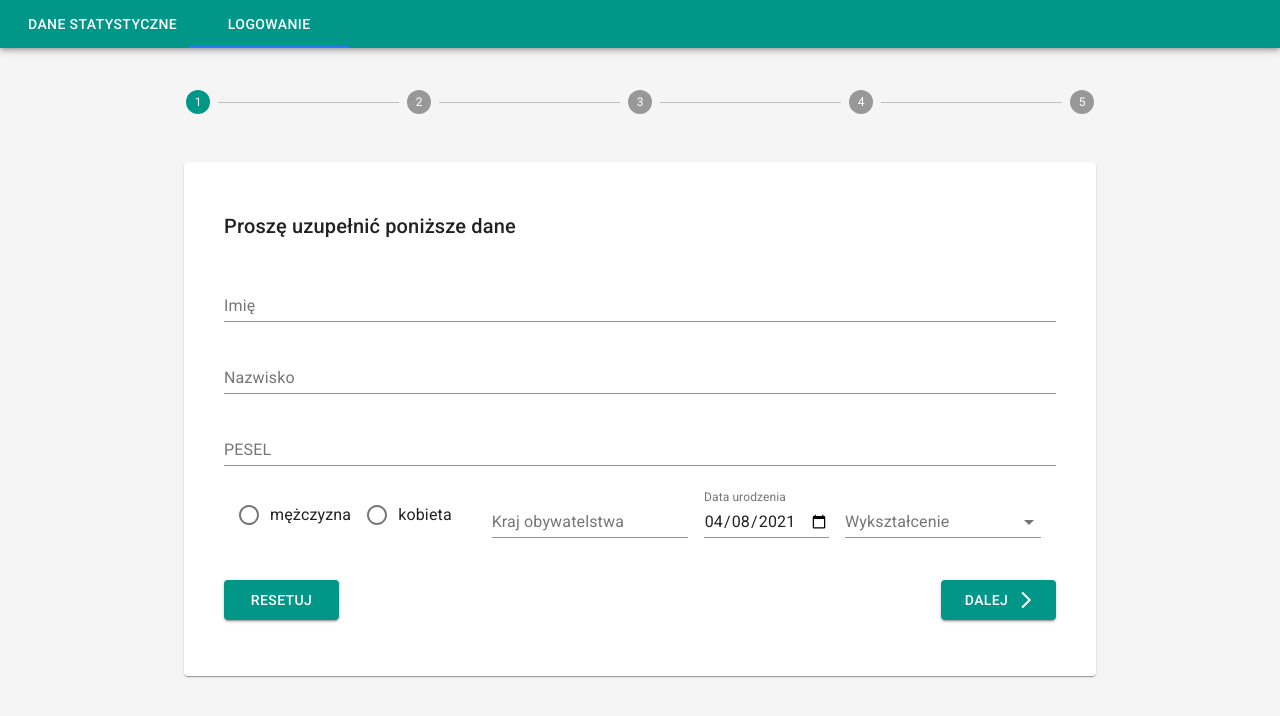
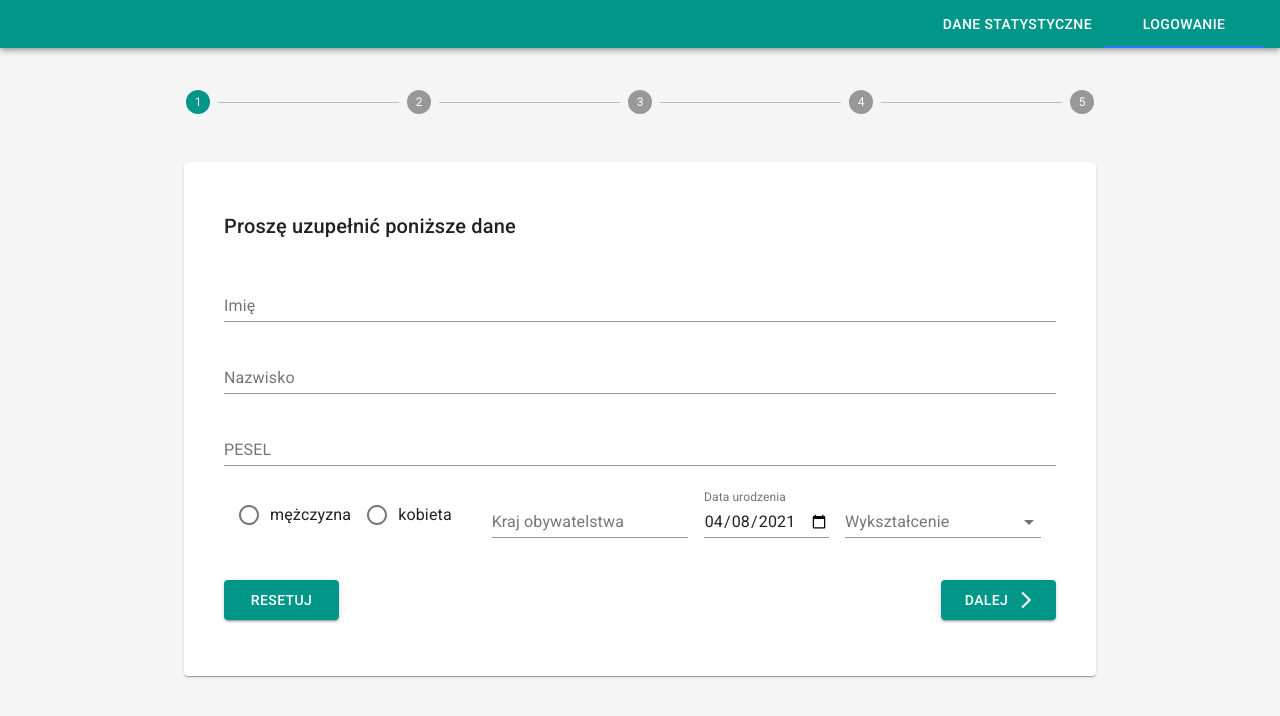
Before and after one commit to scrum-team-project/scrum-proj, a React (Create React App) app in the folder frontend/: page /form in a window 1280 px wide. Shown: the top 716 px of the page. Built offline with nearby package versions, Linux system fonts and the light colour scheme; what redux-api-middleware would draw is missing.

Commit message:
jednak po prawej.. (#34)

```diff
--- a/frontend/src/ui/Census/CensusForm.js
+++ b/frontend/src/ui/Census/CensusForm.js
@@ -15,6 +15,7 @@ const CensusForm = () => {
     const nextStep = (state) => {
         setStep(state + 1)
     };
+
 
 
     const prevStep = (state) => {
--- a/frontend/src/ui/Navbar/Navbar.js
+++ b/frontend/src/ui/Navbar/Navbar.js
@@ -24,9 +24,12 @@ const useStyles = makeStyles((theme) => ({
         backgroundColor: theme.palette.background.paper,
     },
     tab: {
-        marginLeft: theme.spacing(2),
-        color: "white",
+
+        marginLeft: "auto",
+        marginRight: theme.spacing(2),
+
     },
+    appbar: {},
 }));
 
 function NavBar({ user }) {
--- a/frontend/src/ui/Summary/SummaryFilter.js
+++ b/frontend/src/ui/Summary/SummaryFilter.js
@@ -37,6 +37,8 @@ const SummaryFilter = ({ summary, setDisplayedSummary }) => {
                 onSubmit={formik.handleSubmit}
                 style={{
                     display: "flex",
+                    justifyContent: "flex-end",
+
                     alignContent: "center",
                     justifyContent: "center",
                 }}
```
